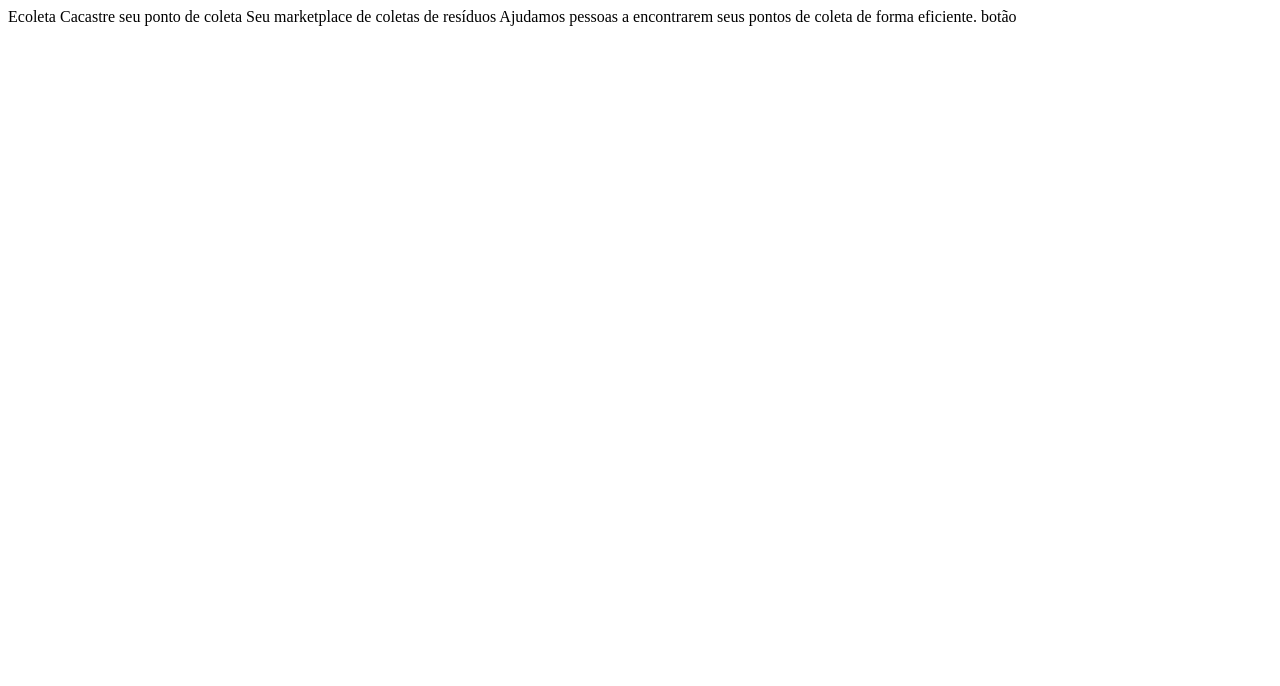
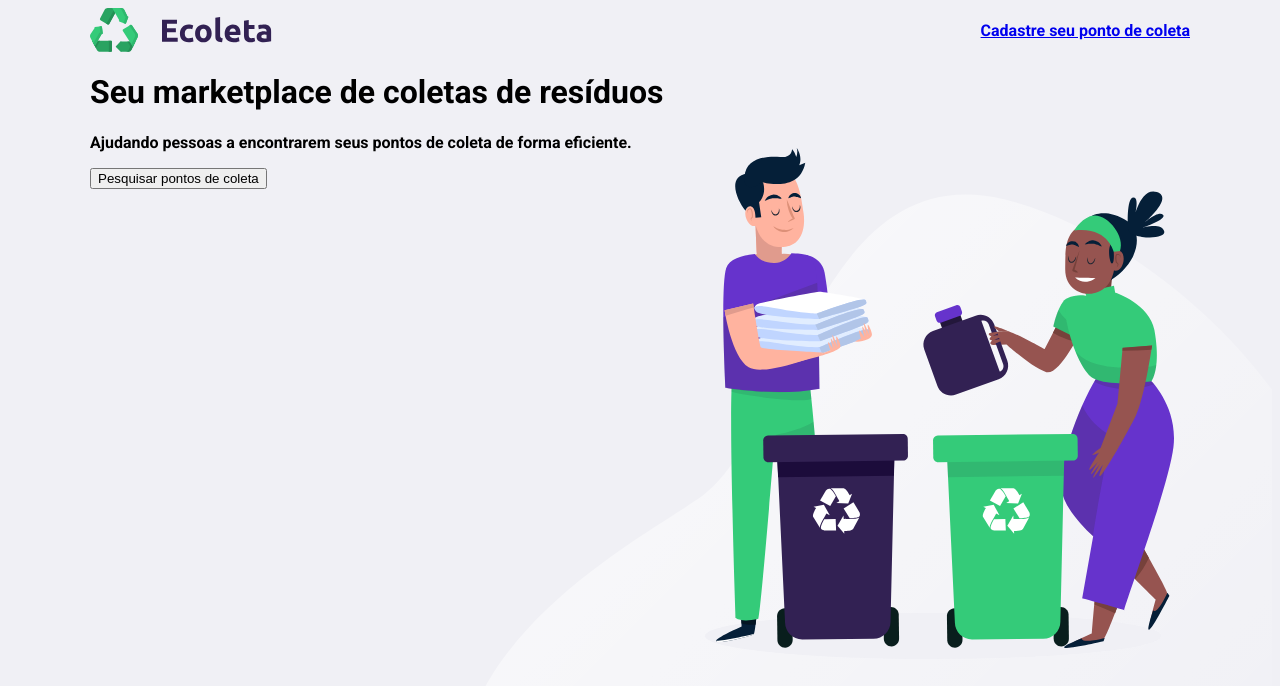
Before and after one commit to mozartsodre/ecoleta-nlw, a plain HTML site: page index.html in a window 1280 px wide. Drawn offline with Linux system fonts and the light colour scheme.

Commit message:
Criação do arquivo leia-me e acertando a página principal do projeto

```diff
--- a/index.html
+++ b/index.html
@@ -1,15 +1,36 @@
 <!DOCTYPE html>
-<html>
+<html LANG="pt-br">
     <head>
+        <meta charset="UTF-8">
+        <meta name="viewport" content="width=device-width, initial-scale=1.0">
+        <title>Ecoleta</title>
 
+        <link href="https://fonts.googleapis.com/css2?family=Montserrat&family=Roboto:wght@700&display=swap" rel="stylesheet">
+
+        <link rel="stylesheet" href="/styles/main.css">
     </head>
 
     <body>
-        Ecoleta
-        Cacastre seu ponto de coleta
-        Seu marketplace de coletas de resíduos
-        Ajudamos pessoas a encontrarem seus pontos de coleta de forma eficiente.
-        botão
+
+        <div id="page-home">
+
+            <div class="content red">
+                <header>
+                    <img src="assets/logo.svg" alt="Logomarca">
+                    <a href="#">Cadastre seu ponto de coleta</a>
+                </header>
+
+                <h1>Seu marketplace de coletas de resíduos</h1>
+
+                <p>
+                    Ajudando pessoas a encontrarem seus pontos de coleta de forma eficiente.
+                </p>
+
+                <button>Pesquisar pontos de coleta</button>
+
+            </div>
+        </div>
+
     </body>
 
 </html>
--- /dev/null
+++ b/styles/main.css
@@ -0,0 +1,25 @@
+html {
+    font-family: 'Roboto', sans-serif;
+}
+
+body {
+    background: #f0f0f5;
+}
+
+#page-home {
+    height: 100vh;
+    background: url('../assets/home-background.svg') no-repeat;
+    background-position: 35vw bottom;
+}
+
+#page-home .content {
+    width: 90%;
+    max-width: 1100px;
+    margin: 0 auto;
+}
+
+header {
+    display: flex;
+    align-items: center;
+    justify-content: space-between;
+}
```
Also changed, not shown: assets/arrow-left.svg (added), assets/baterias.svg (added), assets/check.svg (added), assets/eletronicos.svg (added), assets/home-background.svg (added), assets/lampadas.svg (added), assets/log-in.svg (added), assets/logo.svg (added), assets/oleo.svg (added), assets/organicos.svg (added), assets/papeis-papelao.svg (added), assets/search.svg (added), assets/x.svg (added), 1 other file.
